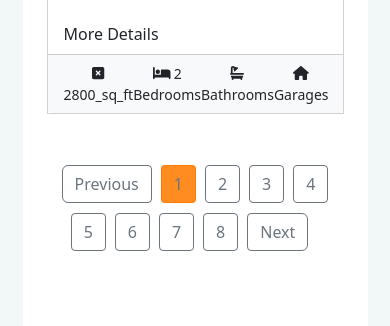
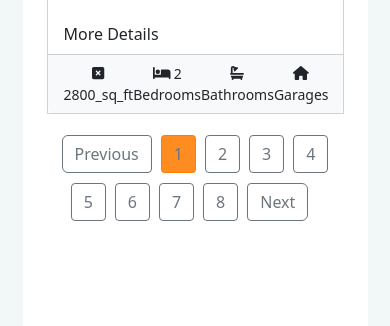
Before and after one commit to Nazmul-dot/realstate_home_page2, a React (Create React App) app: page / in a window 390 px wide. Shown: the part 1920-2246 px from the top of the page. Built offline with nearby package versions, Linux system fonts and the light colour scheme.

Commit message:
adfdsefdsfa

```diff
--- a/src/components/bodysection/realState/RealtState.css
+++ b/src/components/bodysection/realState/RealtState.css
@@ -5,6 +5,8 @@
     padding: 20px 0;
     flex-wrap: wrap; /* Allow pagination controls to wrap to the next line if needed */
     box-sizing: border-box; /* Include padding and border in the element's total width and height */
+    /* border:2px solid red; */
+
 }
 
 /* Pagination item styling */
@@ -62,6 +64,8 @@
 @media (max-width: 768px) {
     .pagination {
         flex-direction: row; /* Stack pagination controls vertically on smaller screens */
+        margin: 0;
+        padding-top: 0;
     }
 
     .page-item {
```
Also changed, not shown: src/components/bodysection/realState/RealtState.js (line endings or trailing spaces).
